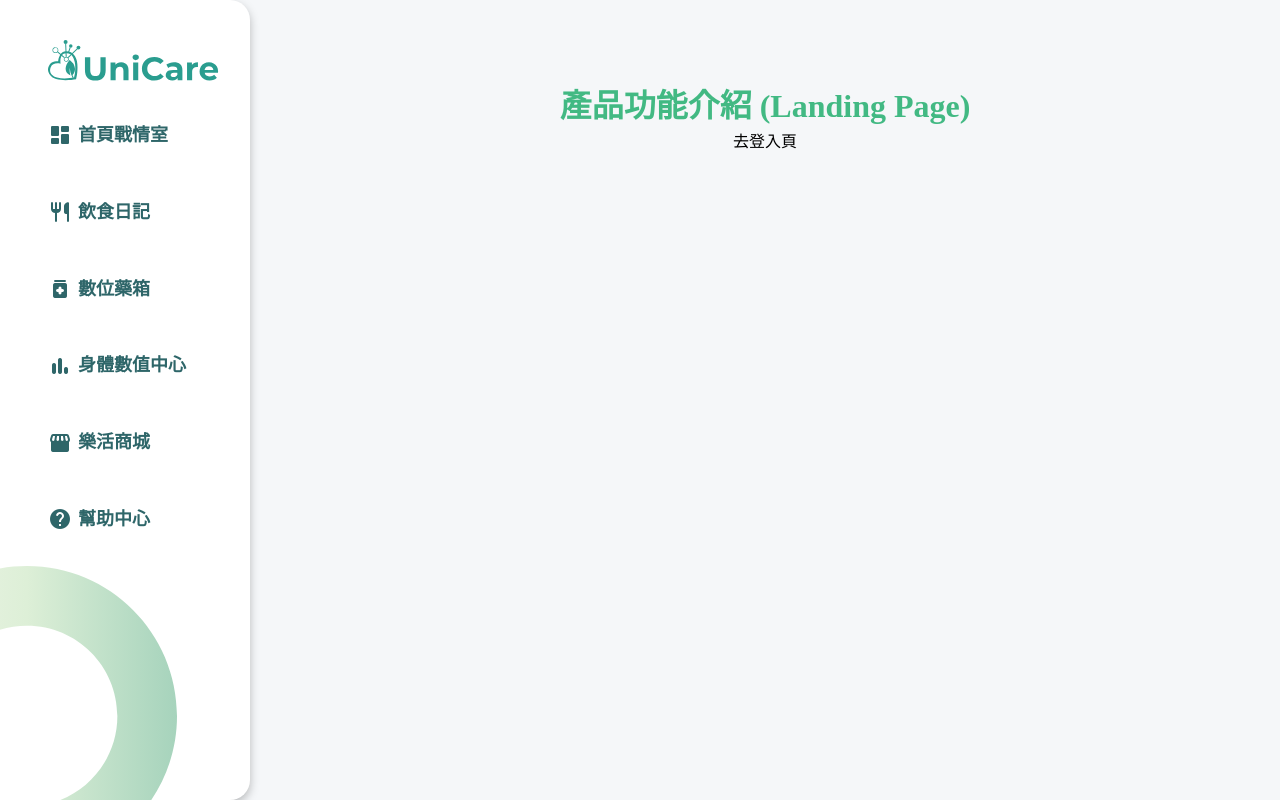
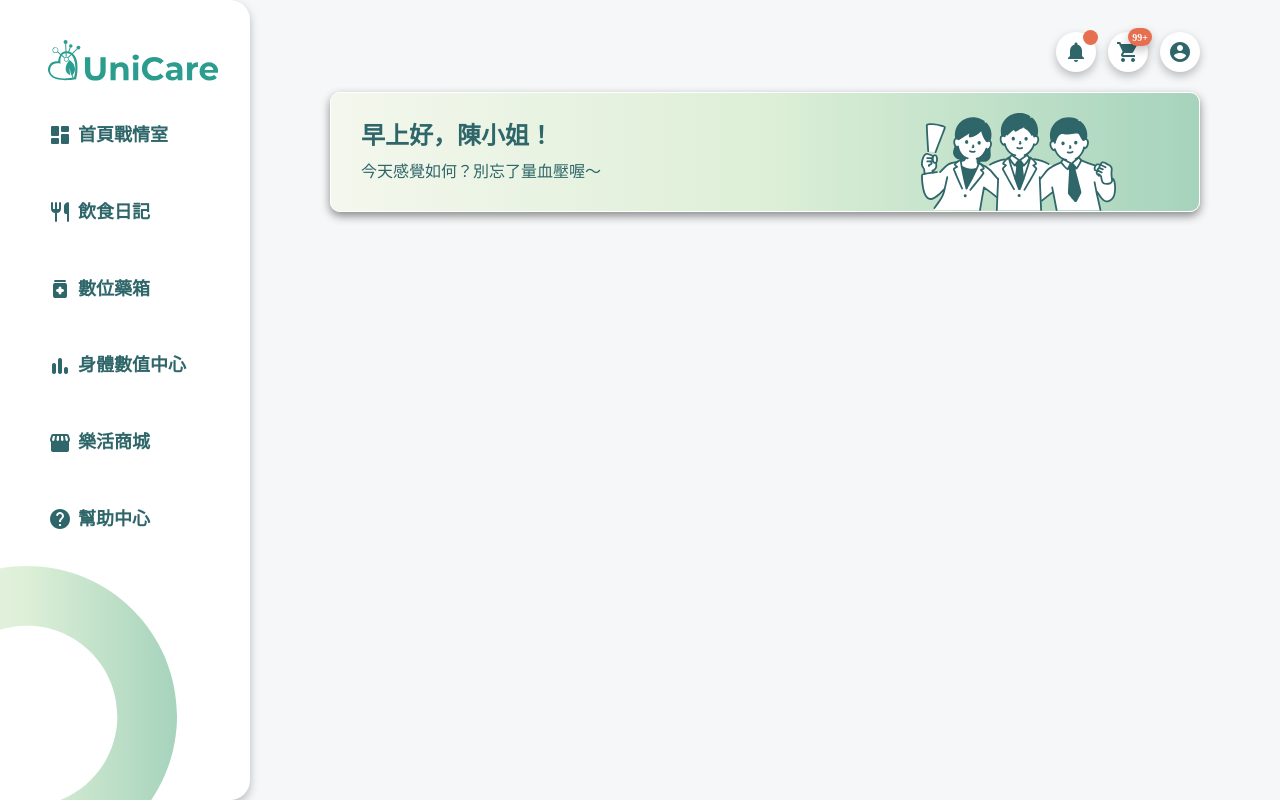
Before and after one commit to jc-1001/251228_team_project, a Vue app: page /HomeView in a window 1280 px wide. Before the commit this address led to /. Built offline with nearby package versions, Linux system fonts and the light colour scheme.

Commit message:
每頁header、頂部icon

```diff
--- a/index.html
+++ b/index.html
@@ -1,11 +1,12 @@
-<!DOCTYPE html>
+<!doctype html>
 <html lang="">
   <head>
-    <meta charset="UTF-8">
-    <link rel="icon" href="/favicon.ico">
-    <meta name="viewport" content="width=device-width, initial-scale=1.0">
+    <meta charset="UTF-8" />
+    <link rel="icon" href="/favicon.ico" />
+    <meta name="viewport" content="width=device-width, initial-scale=1.0" />
     <title>Vite App</title>
-    <link href="https://fonts.googleapis.com/icon?family=Material+Icons+Round" rel="stylesheet">
+    <link href="https://fonts.googleapis.com/icon?family=Material+Icons+Round" rel="stylesheet" />
+    <link href="https://fonts.googleapis.com/icon?family=Material+Icons" rel="stylesheet" />
   </head>
   <body>
     <div id="app"></div>
--- a/src/App.vue
+++ b/src/App.vue
@@ -1,13 +1,20 @@
 <script setup>
 import { RouterView } from 'vue-router'
 import TheSidebar from './components/common/TheSidebar.vue'
-
+import TheTopIcon from './components/common/TheTopIcon.vue'
 </script>
 
 <template>
   <div class="app_layout">
     <TheSidebar />
+
     <main class="main_content">
+      <TheHeader
+        v-if="$route.meta.showHeader"
+        :title="$route.meta.title"
+        :subtitle="$route.meta.subtitle"
+      />
+      <TheTopIcon v-if="$route.meta.showTopIcon" />
       <RouterView />
     </main>
   </div>
--- /dev/null
+++ b/src/components/common/TheHeader.vue
@@ -0,0 +1,65 @@
+<script setup>
+defineProps({
+  title: {
+    type: String,
+    default: '我是大標題', // 預設值
+  },
+  subtitle: {
+    type: String,
+    default: '我是副標題',
+  },
+  imageSrc: {
+    type: String,
+    default: '', // 圖片路徑
+  },
+})
+</script>
+<template>
+  <header class="header-banner">
+    <div class="content">
+      <h1 class="greeting">{{ title }}</h1>
+      <p class="subtext">{{ subtitle }}</p>
+    </div>
+    <div class="illustration">
+      <img :src="imageSrc" alt="header-img" />
+    </div>
+  </header>
+</template>
+
+<style lang="scss" scoped>
+.header-banner {
+  margin-top: 20px;
+  width: 100%;
+  height: 120px;
+  //   height: 19vh;
+  border: 1px solid white;
+  background: $linear1; /* 不用import */
+  border-radius: $radius_md;
+  box-shadow: $shadowDark;
+  display: flex;
+  justify-content: space-between;
+  align-items: center;
+}
+.greeting {
+  line-height: $lineHeightHeading;
+  @include title3(true); /* title1字體太大!! */
+  font-size: 24px;
+  color: $primaryDark;
+  padding: 0px 0 10px 30px;
+  letter-spacing: 5%;
+}
+.subtext {
+  line-height: $lineHeightSub;
+  color: $primaryDark;
+  @include subtitle2(false); // 字體太大!!
+  font-size: 16px;
+  padding: 0 30px;
+  letter-spacing: 5%;
+}
+.illustration {
+  padding: 20px 0px 0 0;
+}
+.illustration img {
+  width: 70%;
+}
+</style>
--- /dev/null
+++ b/src/components/common/TheTopIcon.vue
@@ -0,0 +1,80 @@
+<script setup>
+import { ref } from 'vue'
+
+const topIcons = ref([
+  { name: '提醒', icon: 'notifications', path: '/', badge: true },
+  { name: '購物車', icon: 'shopping_cart', path: '/', badge: 100 },
+  { name: '頭像', icon: 'account_circle', path: '/', badge: 0 },
+])
+</script>
+<template>
+  <!-- 頂部icon -->
+  <div class="global-top-bar">
+    <div
+      v-for="item in topIcons"
+      :key="item.name"
+      class="icon-circle"
+      @click="$router.push(item.path)"
+    >
+      <span class="material-icons">{{ item.icon }}</span>
+      <!-- 數字紅點 -->
+      <div v-if="typeof item.badge === 'number' && item.badge > 0" class="badge-number">
+        {{ item.badge > 99 ? '99+' : item.badge }}
+      </div>
+      <!-- 僅紅點 -->
+      <div v-else-if="item.badge === true" class="badge-dot"></div>
+    </div>
+  </div>
+</template>
+<style lang="scss" scoped>
+// 頂部icon
+.global-top-bar {
+  display: flex;
+  justify-content: end;
+  gap: 12px;
+}
+.icon-circle {
+  //   border: 1px solid black;
+  width: 40px;
+  height: 40px;
+  background: white;
+  border-radius: 50%;
+  box-shadow: $shadow;
+  display: flex;
+  align-items: center;
+  justify-content: center;
+  cursor: pointer;
+  position: relative;
+}
+.material-icons {
+  color: $primaryDark;
+}
+// 提醒紅點
+.badge-number {
+  position: absolute;
+  top: -4px;
+  right: -4px;
+  background-color: $accent;
+  color: white;
+  font-size: 10px; // 自設
+  font-family: 'noto sans TC'; // 參考設計規範
+  font-weight: bold;
+  min-width: 18px;
+  height: 18px;
+  border-radius: $radius_md;
+  display: flex;
+  align-items: center;
+  justify-content: center;
+  padding: 0 4px;
+  box-shadow: $shadow;
+}
+.badge-dot {
+  position: absolute;
+  top: -2px;
+  right: -2px;
+  background-color: $accent;
+  min-width: 15px;
+  height: 15px;
+  border-radius: $radius_md;
+}
+</style>
--- a/src/router/index.js
+++ b/src/router/index.js
@@ -7,13 +7,16 @@ const routes = [
   {
     path: '/',
     name: 'Landing',
-    // 指向你 views/public 下的 LandingPage.vue
-    component: () => import('@/views/public/LandingPage.vue')
+    // 指向 views/public 下的 LandingPage.vue
+    component: () => import('@/views/public/LandingPage.vue'),
+    meta: { showTopIcon: false },
   },
   {
-    path: '/portal',
-    name: 'Portal',
-    component: () => import('@/views/public/PortalView.vue')
+    path: '/HomeView',
+    name: 'Home',
+    component: () => import('@/views/client/HomeView.vue'),
+    meta: { showHeader: true },
+    meta: { showTopIcon: true },
   },
   // 這裡可以預留一個捕捉 404 的路由，避免輸入錯誤路徑時畫面全白
   {
--- a/src/views/client/HomeView.vue
+++ b/src/views/client/HomeView.vue
@@ -0,0 +1,15 @@
+<script setup>
+import TheHeader from '@/components/common/TheHeader.vue'
+</script>
+<template>
+  <div>
+    <TheHeader
+      title="早上好，陳小姐！"
+      subtitle="今天感覺如何？別忘了量血壓喔～"
+      imageSrc="/src/assets/images/HomeView-header.svg"
+    />
+    <!-- 圖片路徑暫時 -->
+    <router-view />
+  </div>
+</template>
+<style lang="scss" scoped></style>
```
Also changed, not shown: src/assets/images/HomeView-header.svg (added), 1 other file (tests, documents, lock files or other folders).
